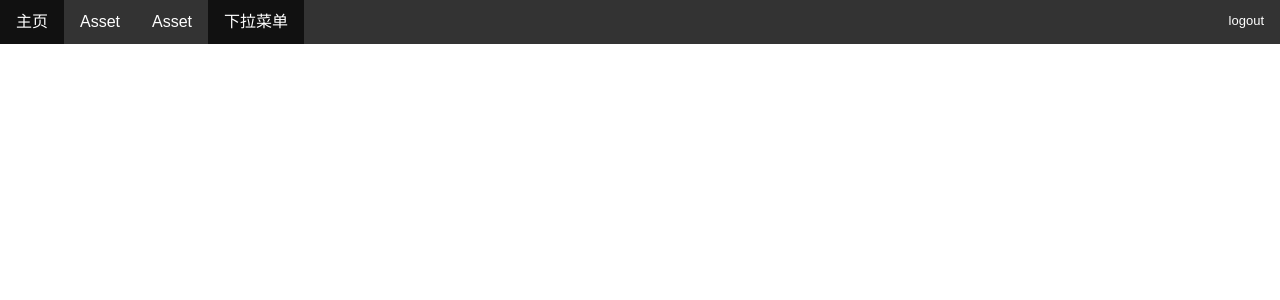
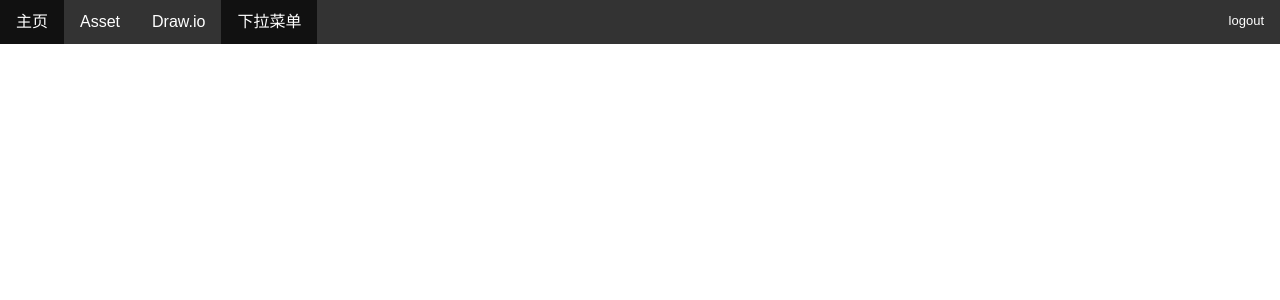
Before and after one commit to sshuangliu/mysite, a Django app: page /mainpage/ in a window 1280 px wide. Shown: the top 300 px of the page. Run offline with Django 3.2, Linux system fonts and the light colour scheme; a user stored in the database is signed in.

Commit message:
readme update

```diff
--- a/learn/templates/base.html
+++ b/learn/templates/base.html
@@ -110,7 +110,7 @@
     <ul>
   <li><a class="active" href="/mainpage">主页</a></li>
   <li><a href="/device_select">Asset</a></li>
-  <li><a href="/device_select">Asset</a></li>
+  <li><a href="https://app.diagrams.net/" target="_blank">Draw.io</a></li>
   <div class="dropdown">
     <a href="#" class="dropbtn">下拉菜单</a>
     <div class="dropdown-content">
```
Also changed, not shown: db.sqlite3, readmeImage/asset.png (added), readmeImage/device_add.png (added), readmeImage/device_del_update.png (added), readmeImage/login.png (added).
